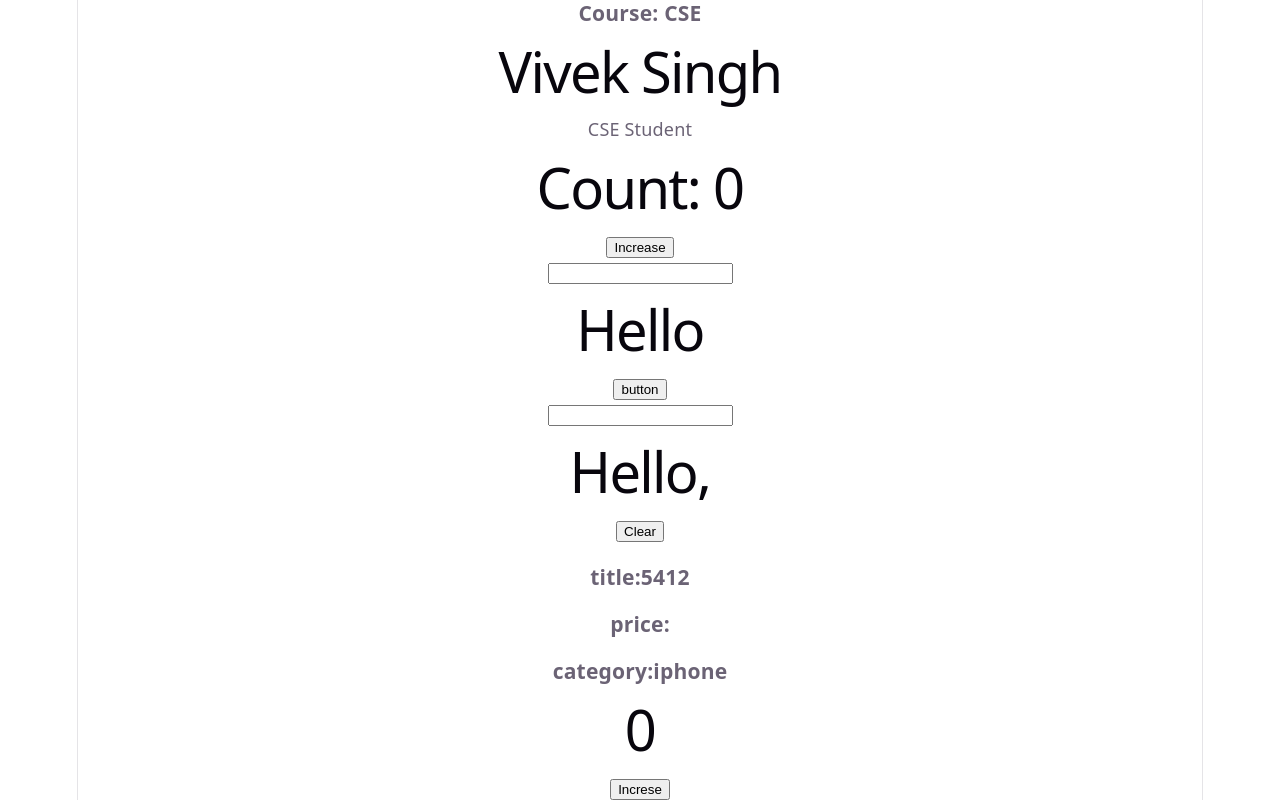
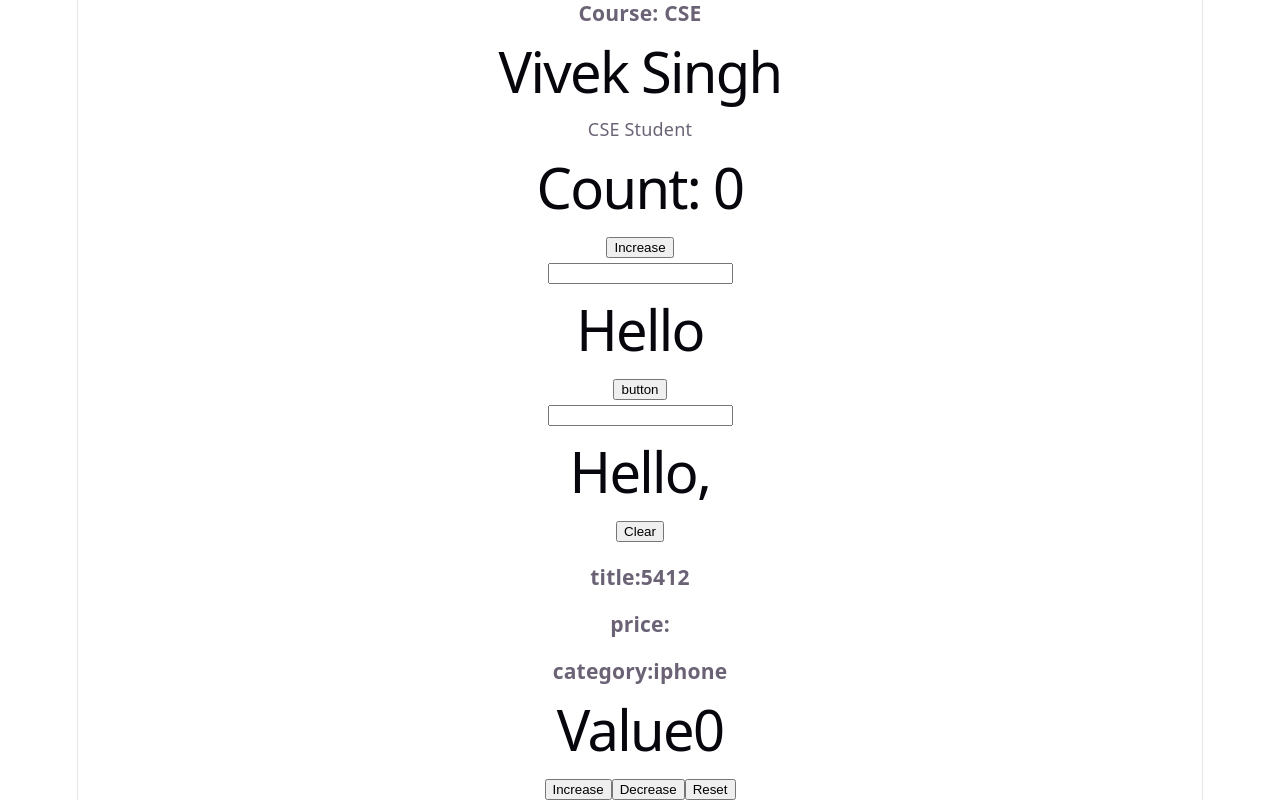
Before and after one commit to viveksingh002/Practicereact, a React (Vite) app: page / in a window 1280 px wide. Shown: the part 471-1271 px from the top of the page. Built offline with nearby package versions, Linux system fonts and the light colour scheme.

Commit message:
counter three button

```diff
--- a/src/Counter.jsx
+++ b/src/Counter.jsx
@@ -1,16 +1,41 @@
 import { useState } from "react"
 
+// function Counter(){
+// const [count,setCount] = useState(0);
+
+// function increase(){
+//     setCount(count+1);
+// }
+// return(
+//     <div>
+//     <h1>{count}</h1>
+//         <button onClick={increase}>Increse</button>
+//     </div>
+// )
+// }
+
+
+// Counter wth three button
+
 function Counter(){
-const [count,setCount] = useState(0);
-
-function increase(){
+const[count,setCount]=useState(0);
+function Increase(){
     setCount(count+1);
+}
+function decrease(){
+    setCount(count-1);
+}
+function reset(){
+    setCount(0);
 }
 return(
     <div>
-    <h1>{count}</h1>
-        <button onClick={increase}>Increse</button>
+        <h1>Value{count}</h1>
+        <button onClick={Increase}>Increase </button>
+        <button onClick={decrease}>Decrease </button>
+        <button onClick={reset}>Reset </button>
     </div>
 )
 }
+
 export default Counter
```
